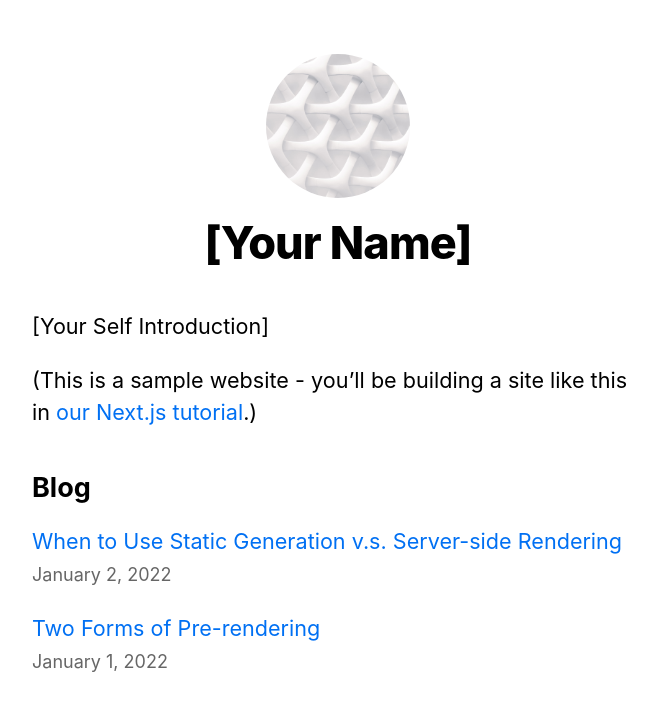
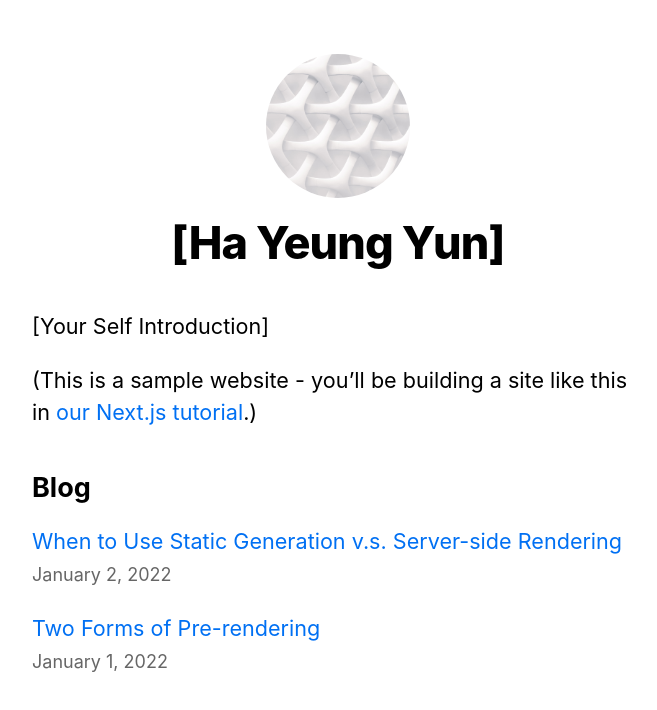
Before and after one commit to huna91/huna91.github.io, a Next.js app: page / in a window 1280 px wide. Shown: the top 710 px of the page, without its empty margins (302-959 px from the left). Built offline with nearby package versions, Linux system fonts and the light colour scheme.

Commit message:
first commit

```diff
--- a/components/layout.js
+++ b/components/layout.js
@@ -1,13 +1,13 @@
-import Head from 'next/head'
-import Image from 'next/image'
-import Script from 'next/script'
+import Head from "next/head";
+import Image from "next/image";
+import Script from "next/script";
 
-import styles from './layout.module.css'
-import utilStyles from '../styles/utils.module.css'
-import Link from 'next/link'
+import styles from "./layout.module.css";
+import utilStyles from "../styles/utils.module.css";
+import Link from "next/link";
 
-const name = '[Your Name]'
-export const siteTitle = 'Next.js Sample Website'
+const name = "[Ha Yeung Yun]";
+export const siteTitle = "Next.js Sample Website";
 
 export default function Layout({ children, home }) {
   return (
@@ -74,5 +74,5 @@ export default function Layout({ children, home }) {
         </div>
       )}
     </div>
-  )
+  );
 }
```
